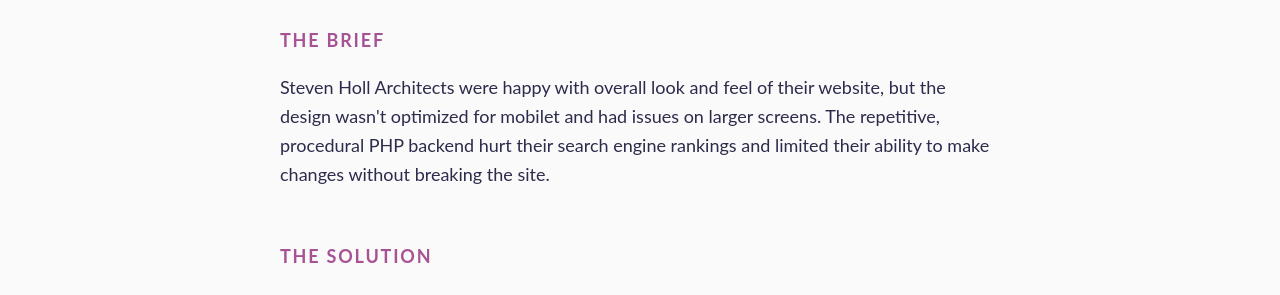
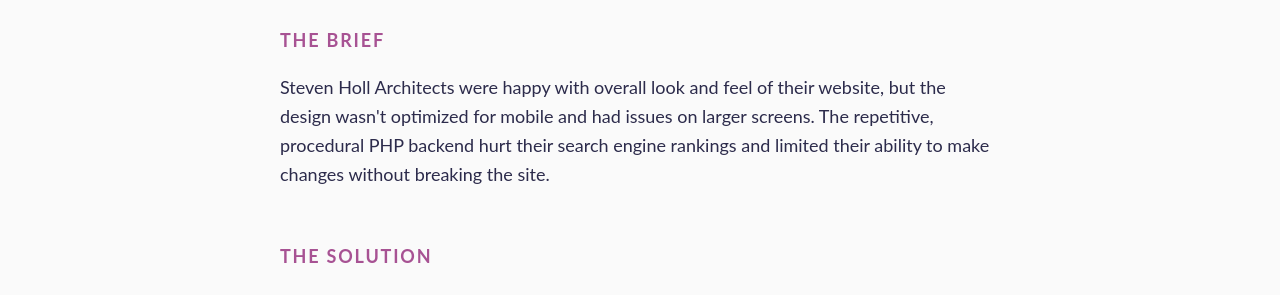
Before and after one commit to nchan0154/nicchan.me-legacy, a Jekyll site: the page built from _projects/steven-holl-architects.md, in a window 1280 px wide and 900 px high, scrolled down 829 px. Shown: the part 184-479 px from the top of the window. Built offline with Jekyll 4.4.1, drawn with Linux system fonts in a browser that asks for light colours; some web fonts are replaced.

Commit message:
fixing typos

```diff
--- a/_projects/steven-holl-architects.md
+++ b/_projects/steven-holl-architects.md
@@ -22,7 +22,7 @@
     - Git
 
 brief: |
-    <p>Steven Holl Architects were happy with overall look and feel of their website, but the design wasn't optimized for mobilet and had issues on larger screens. The repetitive, procedural PHP backend hurt their search engine rankings and limited their ability to make changes without breaking the site. </p>
+    <p>Steven Holl Architects were happy with overall look and feel of their website, but the design wasn't optimized for mobile and had issues on larger screens. The repetitive, procedural PHP backend hurt their search engine rankings and limited their ability to make changes without breaking the site. </p>
 solution: |
     <p>I rewrote the site from the ground up, creating responsive mobile and tablet versions while maintaining the existing visual branding. I combed over every single detail, keeping key elements and making UI improvements to maximise legibility, functionality and performance.</p>
     <p>I opted for a complete overhaul of the backend with Laravel in order to utilize the full power of a MVC framework with proper routing, secure database queries and a robust templating engine. This not only provided a boost to search engine rankings, it also patched up some major security issues and made it easier for future developers to pick up where I left off.</p>
```
